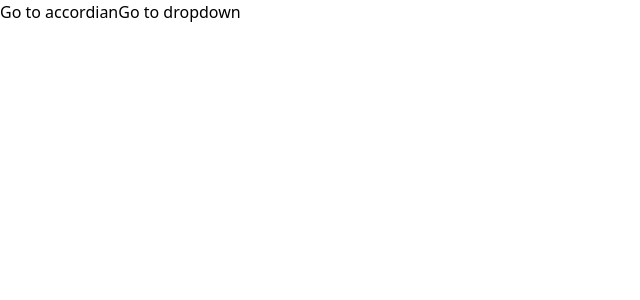
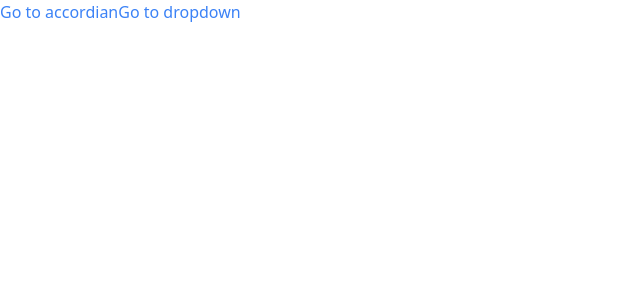
Before and after one commit to claysawyer/pf-react, a React (Create React App) app: page / in a window 1280 px wide. Shown: the top 300 px of the page, without its empty margins (0-640 px from the left). Built offline with nearby package versions, Linux system fonts and the light colour scheme.

Commit message:
add link styling

```diff
--- a/src/components/Link.js
+++ b/src/components/Link.js
@@ -1,9 +1,13 @@
+import classNames from "classnames";
+
 import { useContext } from "react";
 
 import NavigationContext from "../context/navigation";
 
 function Link({ to, children }) {
   const { navigate } = useContext(NavigationContext);
+
+  const classes = classNames("text-blue-500");
 
   const handleClick = (event) => {
     if (event.ctrlKey || event.metaKey) {
@@ -15,7 +19,7 @@ function Link({ to, children }) {
   };
 
   return (
-    <a onClick={handleClick} href={to}>
+    <a className={classes} onClick={handleClick} href={to}>
       {children}
     </a>
   );
```
